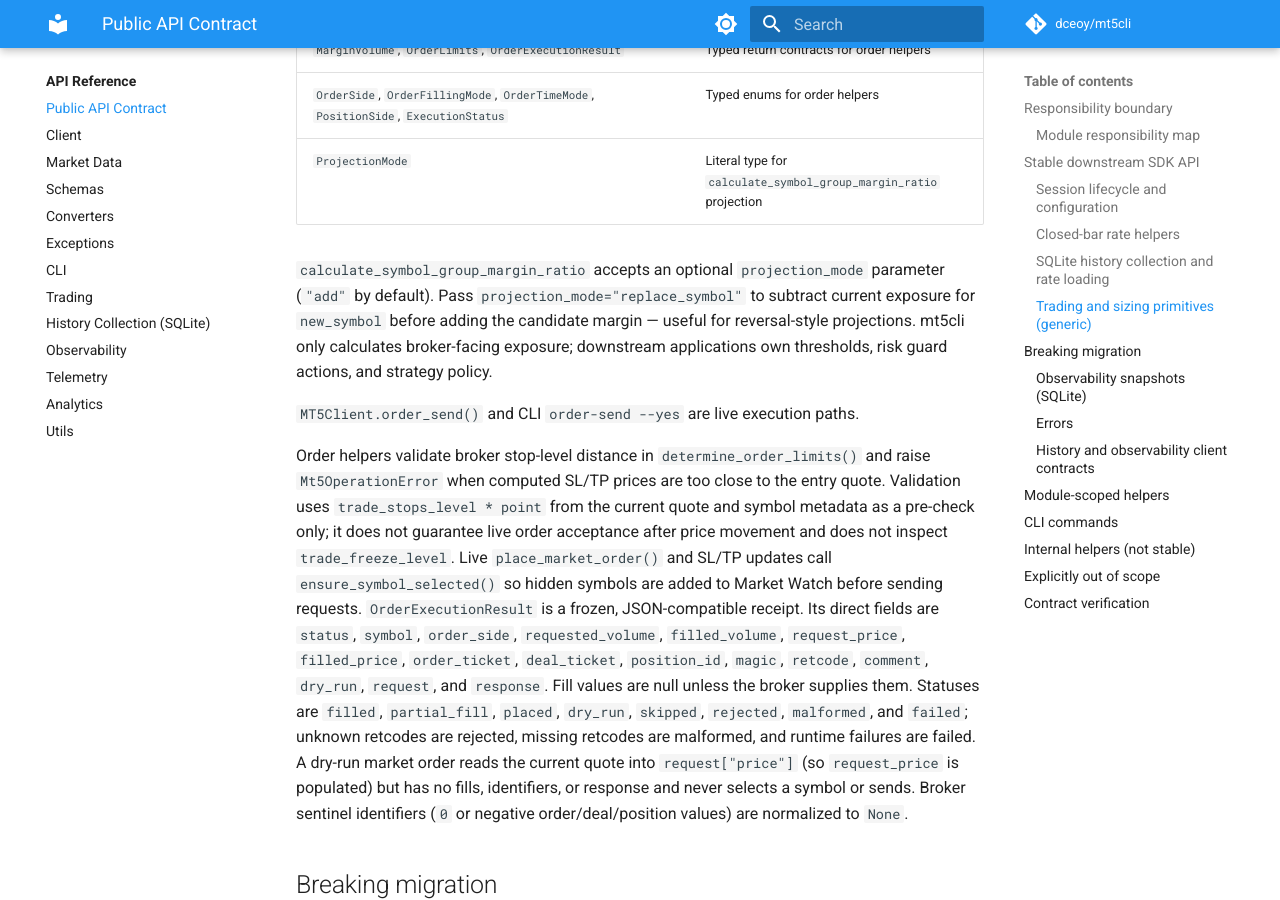
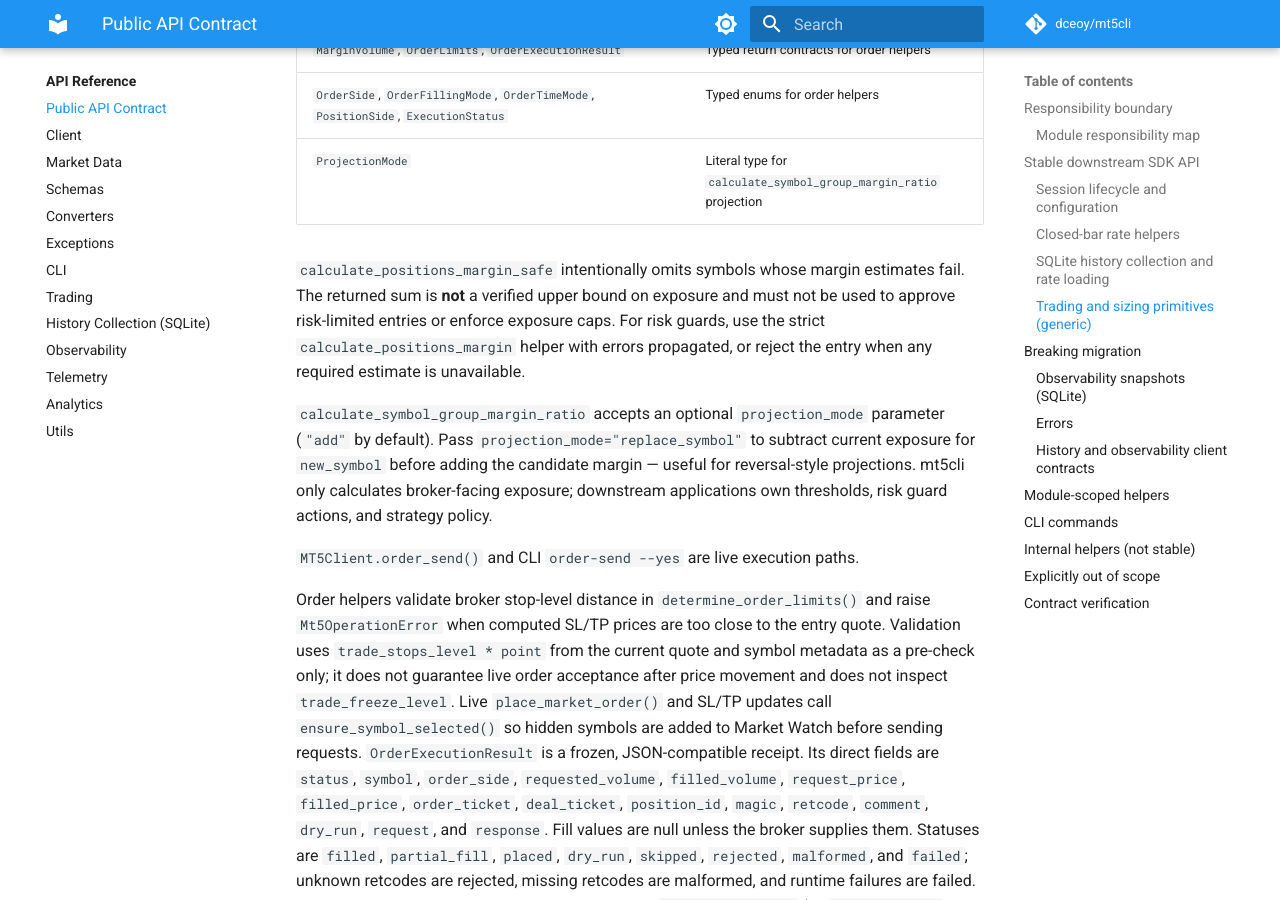
Before and after one commit to dceoy/mt5cli, an MkDocs documentation site: the page built from docs/api/public-contract.md, in a window 1280 px wide and 900 px high, scrolled down 6024 px. Built offline with MkDocs 1.6.1 and Material for MkDocs 9.7.7, drawn with Linux system fonts in a browser that asks for light colours; comment, search, counter and statistics services are not loaded.

Commit message:
docs: decouple OSS boundary in docs/api/public-contract.md

```diff
--- a/docs/api/public-contract.md
+++ b/docs/api/public-contract.md
@@ -152,6 +152,12 @@ strategy entries, exits, Kelly sizing, or signal logic.
 | `MarginVolume`, `OrderLimits`, `OrderExecutionResult`                                                                          | Typed return contracts for order helpers                          |
 | `OrderSide`, `OrderFillingMode`, `OrderTimeMode`, `PositionSide`, `ExecutionStatus`                                            | Typed enums for order helpers                                     |
 | `ProjectionMode`                                                                                                               | Literal type for `calculate_symbol_group_margin_ratio` projection |
+
+`calculate_positions_margin_safe` intentionally omits symbols whose margin
+estimates fail. The returned sum is **not** a verified upper bound on exposure
+and must not be used to approve risk-limited entries or enforce exposure caps.
+For risk guards, use the strict `calculate_positions_margin` helper with errors
+propagated, or reject the entry when any required estimate is unavailable.
 
 `calculate_symbol_group_margin_ratio` accepts an optional `projection_mode`
 parameter (`"add"` by default). Pass `projection_mode="replace_symbol"` to
```
